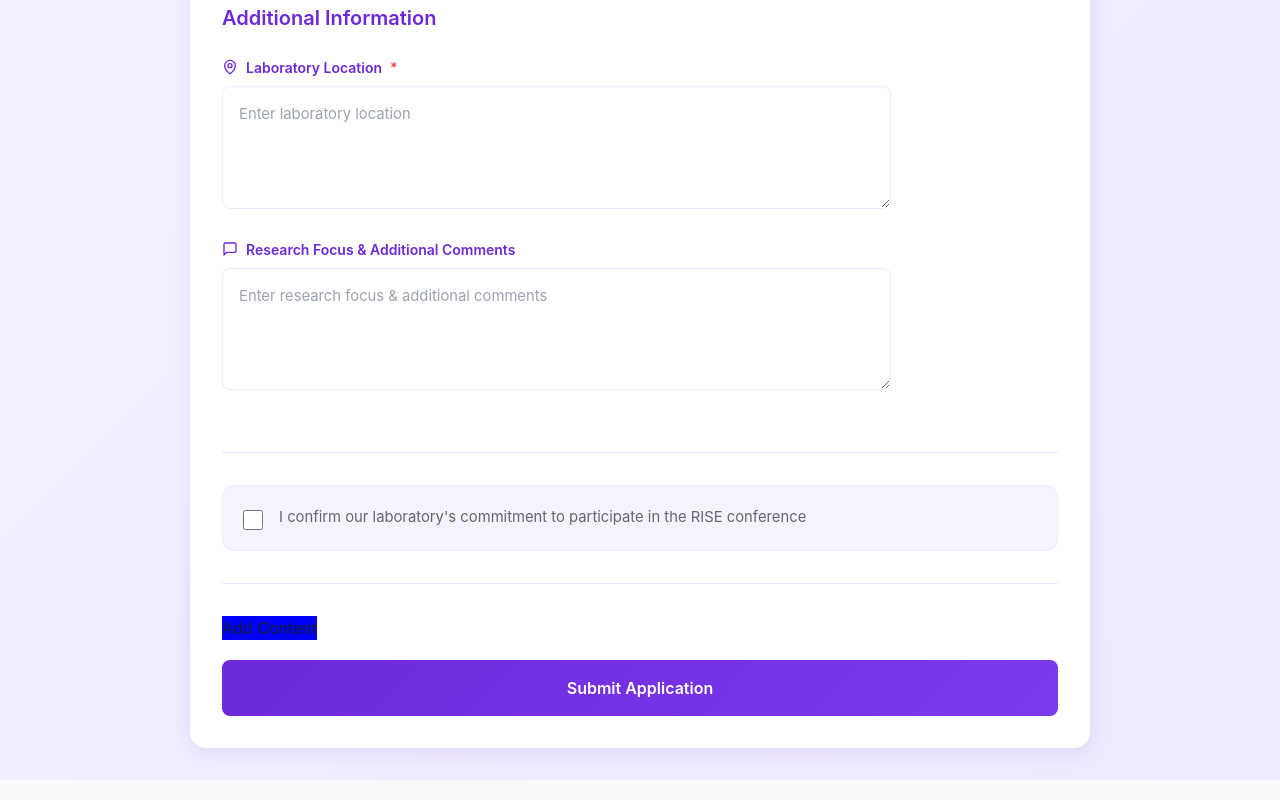
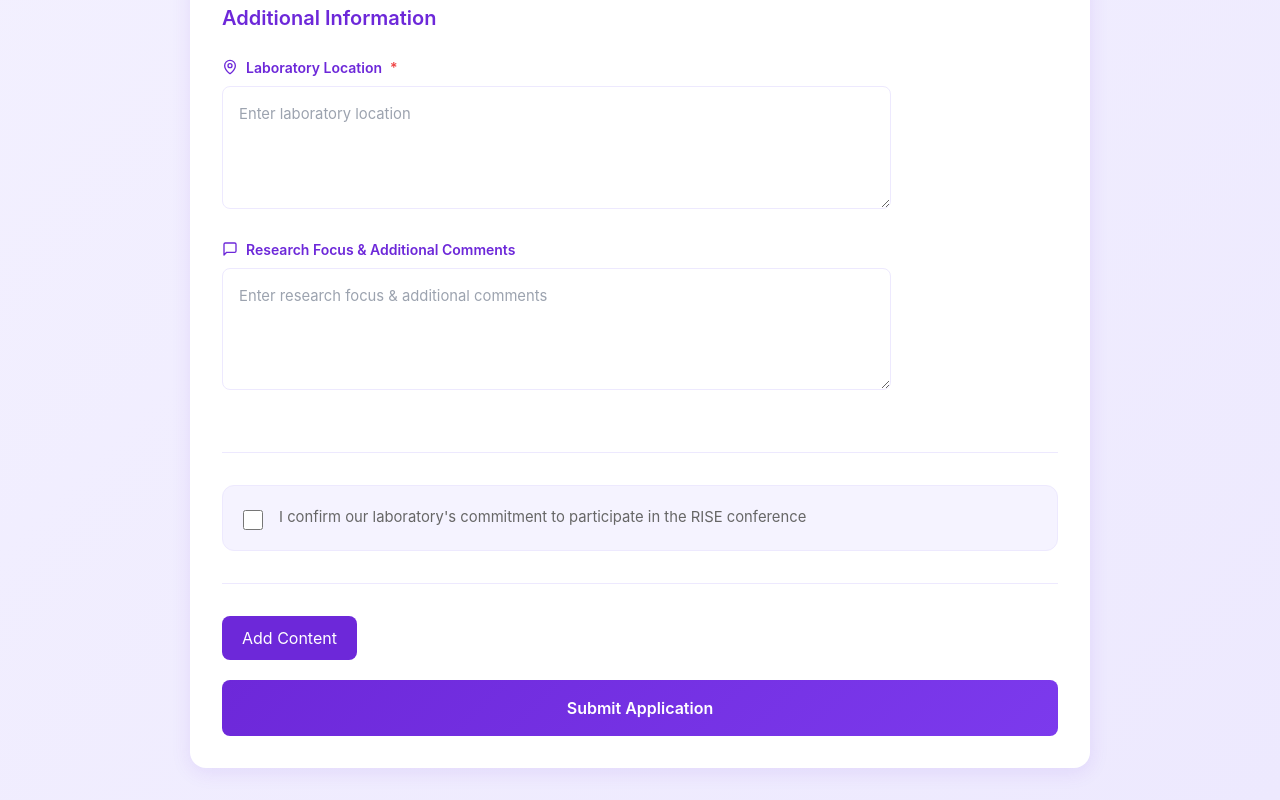
Before and after one commit to purdue-arc/FormDataApp, a React (Create React App) app: page /lab in a window 1280 px wide. Shown: the part 1086-1886 px from the top of the page. Built offline with nearby package versions, Linux system fonts and the light colour scheme.

Commit message:
Add color parameter to content-upload-button
This allows for the button to reused despite the different
color schemes of company, club, and lab forms.

```diff
--- a/src/ContentUpload/ContentUpload.css
+++ b/src/ContentUpload/ContentUpload.css
@@ -1,18 +1,18 @@
-.content-upload {
-    width: 30%;
-    padding: 2rem;
-    /*background: linear-gradient(135deg, #6d28d9 0%, #7c3aed 100%);*/
-    /*background-color: var(--inner-background-color, #f0f0f0); /* Default color */
-    color: white;
-    border: none;
-    border-radius: 8px;
-    font-weight: 600;
-    cursor: pointer;
-    transition: all 0.3s ease;
-    margin-bottom: 20px;
-}
+/*.content-upload {*/
+/*    width: 30%;*/
+/*    padding: 2rem;*/
+/*    !*background: linear-gradient(135deg, #6d28d9 0%, #7c3aed 100%);*!*/
+/*    !*background-color: var(--inner-background-color, #f0f0f0); !* Default color *!*/
+/*    color: white;*/
+/*    border: none;*/
+/*    border-radius: 8px;*/
+/*    font-weight: 600;*/
+/*    cursor: pointer;*/
+/*    transition: all 0.3s ease;*/
+/*    margin-bottom: 20px;*/
+/*}*/
 
-.content-upload:hover {
-    transform: translateY(-2px);
-    box-shadow: 0 4px 12px rgba(109, 40, 217, 0.2);
-}
+/*.content-upload:hover {*/
+/*    transform: translateY(-2px);*/
+/*    box-shadow: 0 4px 12px rgba(109, 40, 217, 0.2);*/
+/*}*/
--- a/src/ContentUpload/ContentUpload.jsx
+++ b/src/ContentUpload/ContentUpload.jsx
@@ -46,7 +46,7 @@ const FileUploadComponent = ({ color = "blue" }) => {
             <input
                 type="file"
                 ref={fileInputRef}
-                style={{ display: "none" }}
+                style={{display: "none"}}
                 onChange={handleFileSelect}
                 accept="image/*,video/*"
             />
@@ -54,29 +54,36 @@ const FileUploadComponent = ({ color = "blue" }) => {
             {/* Button to open file explorer */}
             <motion.button
                 type="button"
-                whileHover={{ scale: 1.02 }}
-                whileTap={{ scale: 0.98 }}
+                whileHover={{scale: 1.02}}
+                whileTap={{scale: 0.98}}
                 onClick={openFileExplorer}
-                style={{ backgroundColor: color }} // Directly set the background color here
+                style={{
+                    backgroundColor: color,
+                    color: "white", // Set text color to white
+                    borderRadius: "8px", // Adjust for rounded edges
+                    padding: "10px 20px", // Add some padding for better appearance
+                    border: "none", // Remove default button border
+                    cursor: "pointer" // Ensure it's clickable
+                }}
             >
                 Add Content
             </motion.button>
 
             {/* Preview Section */}
             {previewURL && fileType && (
-                <div style={{ width: "200px", height: "200px", overflow: "hidden" }}>
+                <div style={{width: "200px", height: "200px", overflow: "hidden"}}>
                     {/* Conditionally render image or video based on the file type */}
                     {fileType.startsWith("image/") ? (
                         <img
                             src={previewURL}
                             alt="Preview"
-                            style={{ width: "100%", height: "100%", objectFit: "contain" }}
+                            style={{width: "100%", height: "100%", objectFit: "contain"}}
                         />
                     ) : fileType.startsWith("video/") ? (
                         <video
                             src={previewURL}
                             controls
-                            style={{ width: "100%", height: "100%", objectFit: "contain" }}
+                            style={{width: "100%", height: "100%", objectFit: "contain"}}
                         />
                     ) : null}
                 </div>
--- a/src/LabForm/LabForm.jsx
+++ b/src/LabForm/LabForm.jsx
@@ -502,7 +502,7 @@ class LabForm extends React.Component {
                   </AnimatePresence>
                 </div>
                 <div className="content-upload">
-                  <FileUploadComponent/>
+                  <FileUploadComponent color="#6d28d9"/>
                 </div>
 
                 {/* Submit Button */}
```
